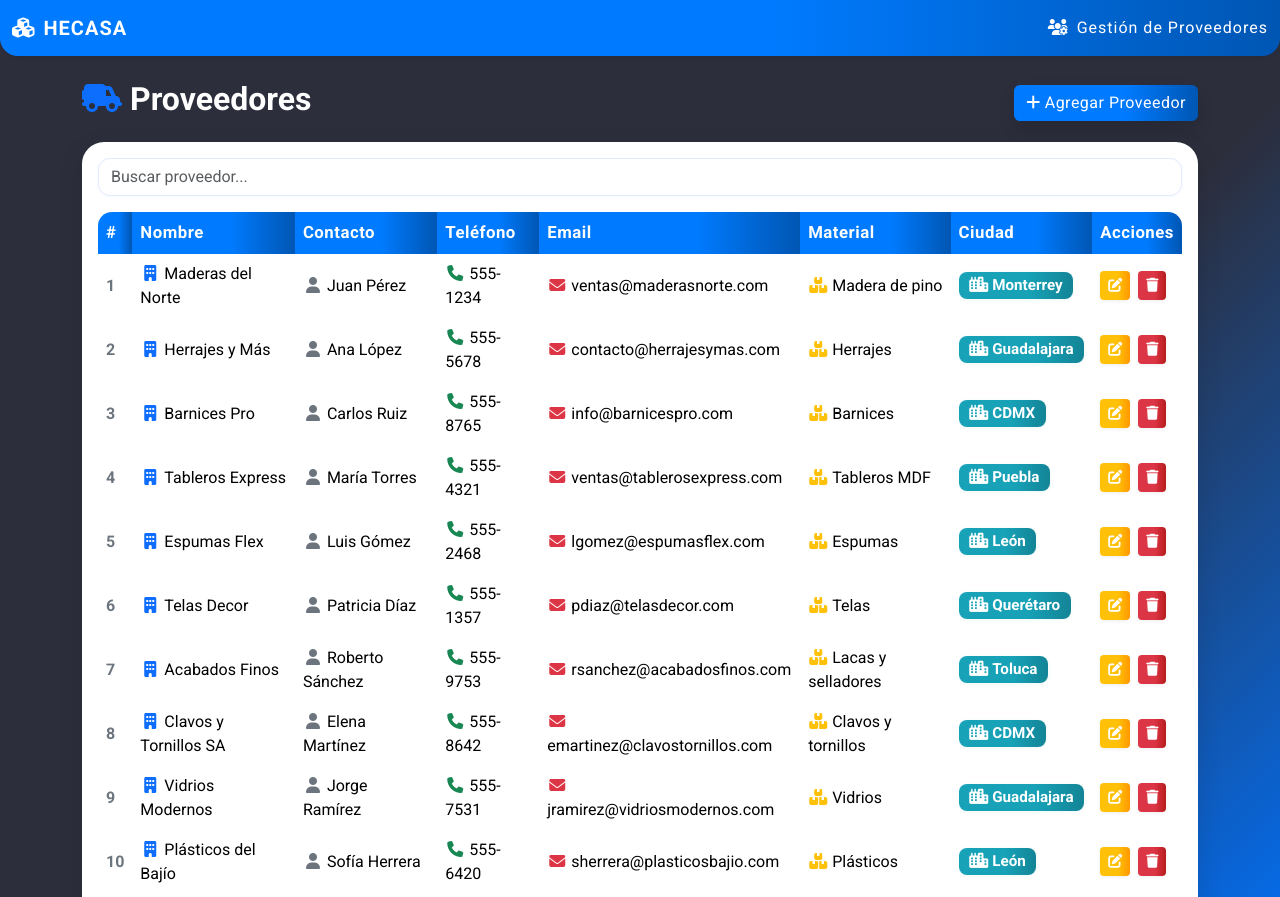
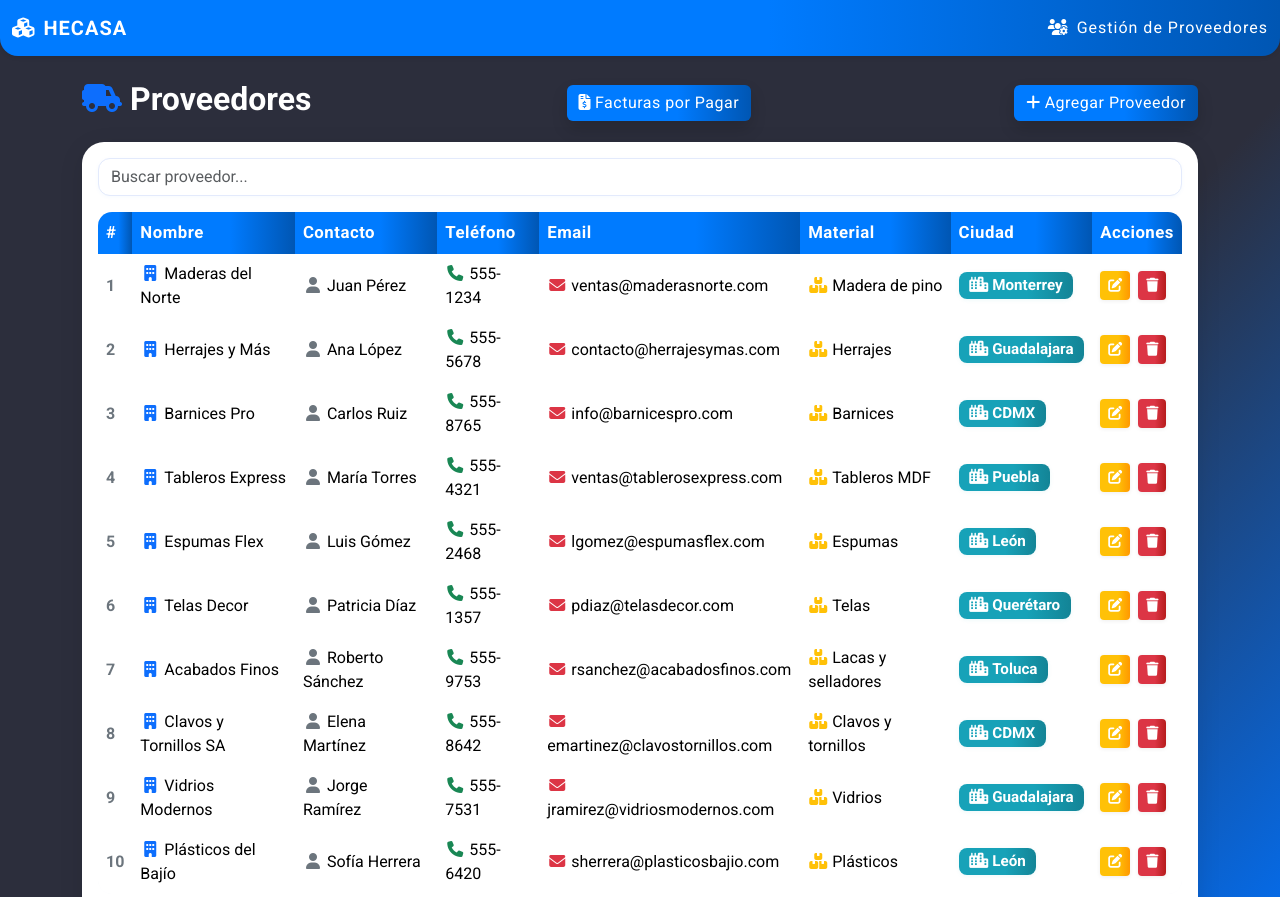
Before and after one commit to Danielnvcd/MAQUILA, a plain HTML site: page index.html in a window 1280 px wide. Shown: the top 897 px of the page. Drawn offline with nearby package versions, Linux system fonts and the light colour scheme.

Commit message:
Update index.html

```diff
--- a/index.html
+++ b/index.html
@@ -157,6 +157,9 @@
     <div class="container">
         <div class="d-flex justify-content-between align-items-center mb-3">
             <h2 class="fw-bold text-white"><i class="fa-solid fa-truck-field me-2 text-primary"></i>Proveedores</h2>
+            <a href="facturas.html" class="btn btn-primary shadow me-2">
+                <i class="fa-solid fa-file-invoice-dollar me-1"></i>Facturas por Pagar
+            </a>
             <button class="btn btn-primary shadow" data-bs-toggle="modal" data-bs-target="#proveedorModal">
                 <i class="fa-solid fa-plus me-1"></i>Agregar Proveedor
             </button>
```
